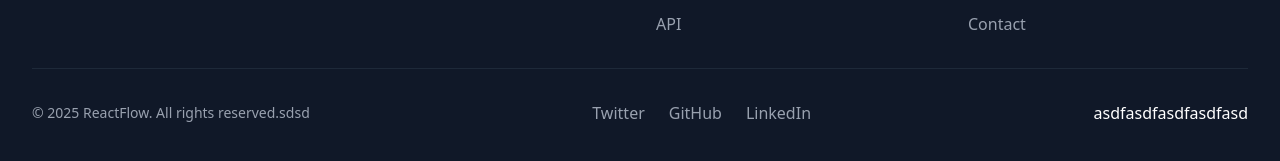
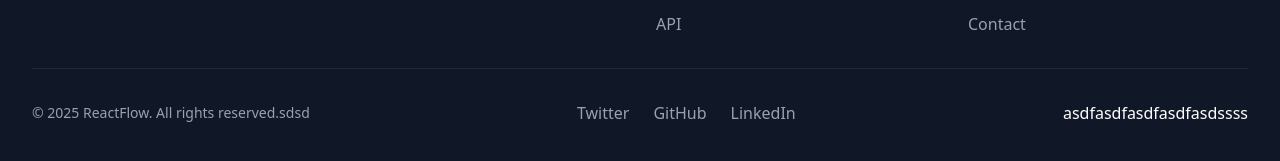
Before and after one commit to Da10ni/git-flow-practice, a React (Vite) app: page / in a window 1280 px wide. Shown: the part 3376-3537 px from the top of the page. Built offline with nearby package versions, Linux system fonts and the light colour scheme.

Commit message:
asdfasdf

```diff
--- a/src/App.tsx
+++ b/src/App.tsx
@@ -631,7 +631,7 @@ function App() {
                 LinkedIn
               </a>
             </div>
-            asdfasdfasdfasdfasd
+            asdfasdfasdfasdfasdssss
           </div>
         </div>
       </footer>
```
